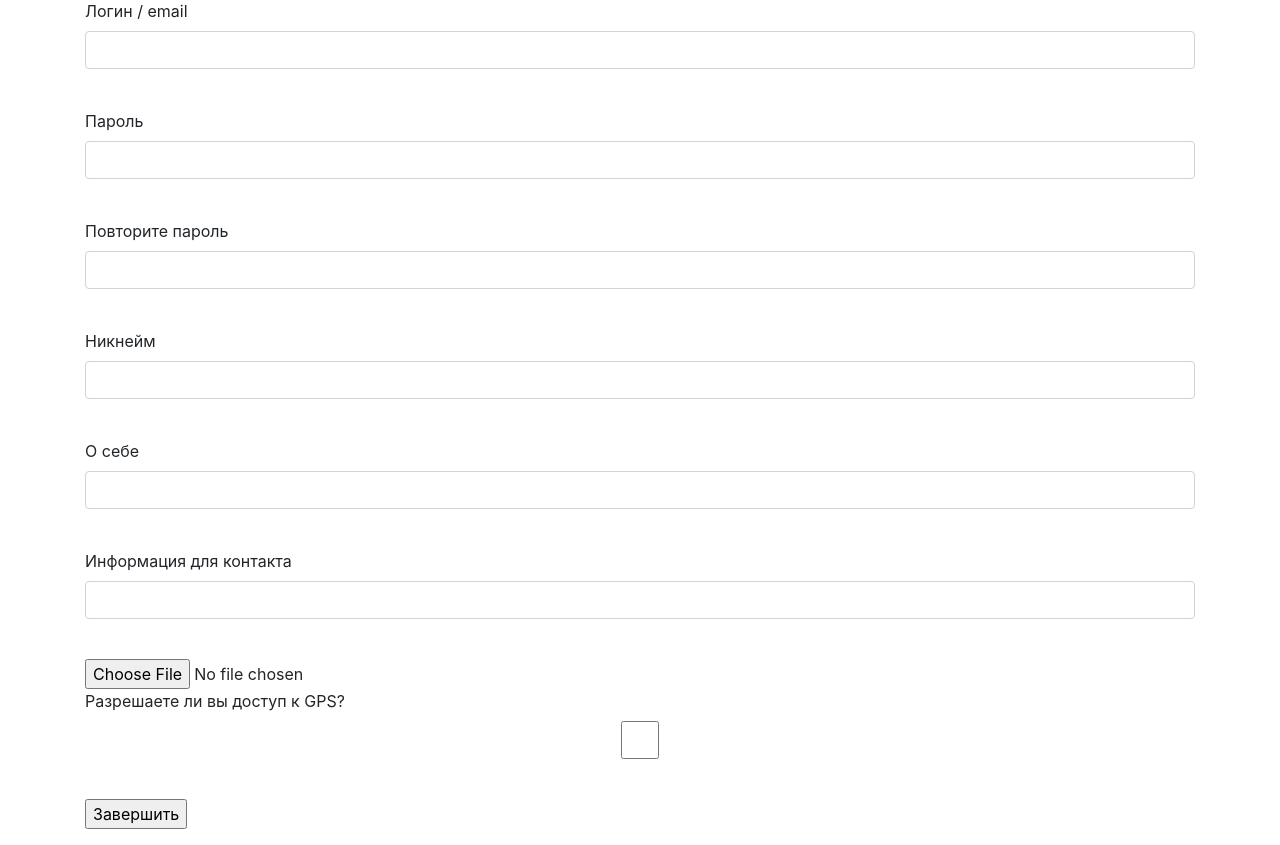
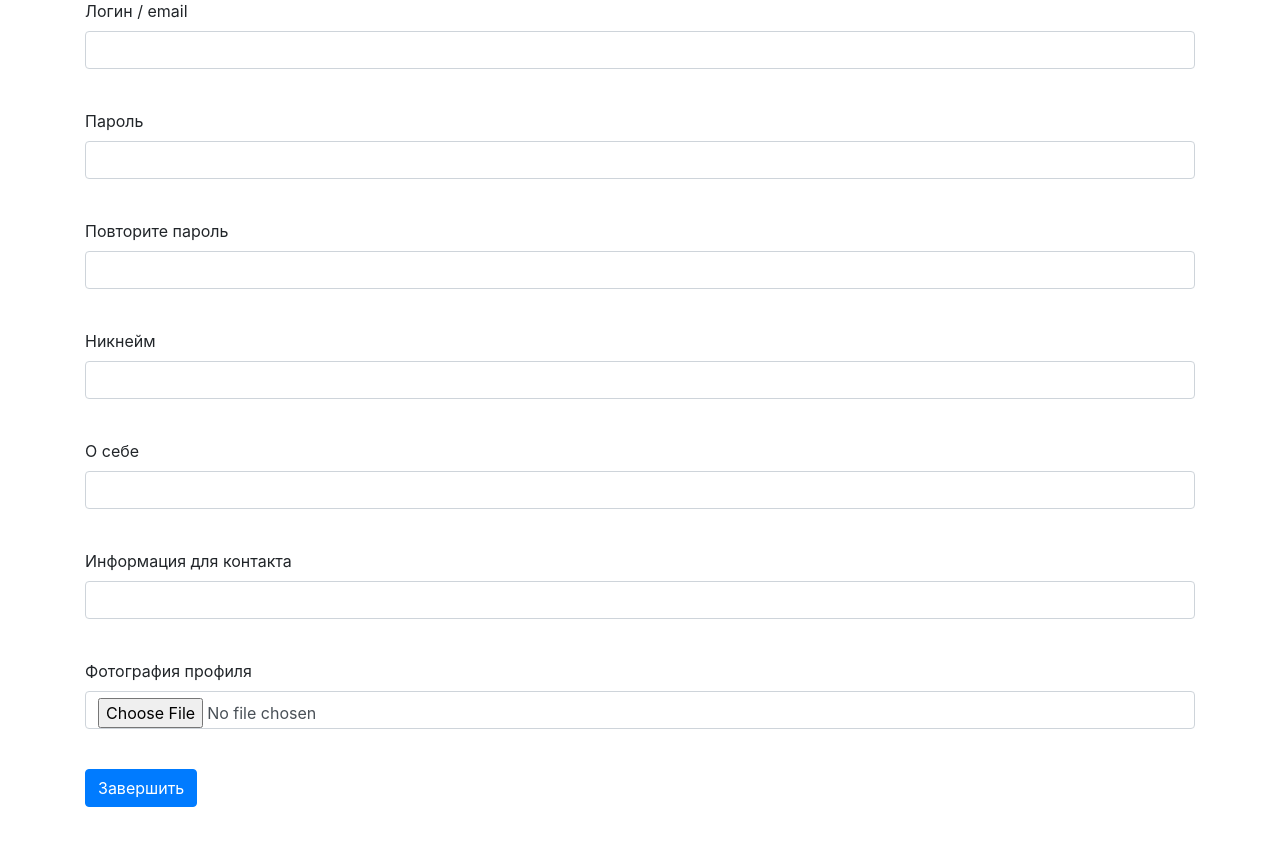
Before and after one commit to Choriso/Connectify, a Flask app: page /register in a window 1280 px wide. Shown: the part 157-1002 px from the top of the page. After the commit the page ends 964 px from the top, so only its background shows below. Run offline with Flask 3, Linux system fonts and the light colour scheme; some libraries are stand-ins or nearby versions.

Commit message:
картинки first version

```diff
--- a/data/user.py
+++ b/data/user.py
@@ -1,3 +1,4 @@
+
 import sqlalchemy
 from .session import SqlAlchemyBase
 from sqlalchemy import orm
@@ -23,6 +24,5 @@ class User(SqlAlchemyBase, UserMixin):
     hashed_password = sqlalchemy.Column(sqlalchemy.String, nullable=True)
     information = sqlalchemy.Column(sqlalchemy.String, nullable=True)
     connection = sqlalchemy.Column(sqlalchemy.String, nullable=True)
-    image = sqlalchemy.Column(sqlalchemy.LargeBinary)
-    is_allow_gps = sqlalchemy.Column(sqlalchemy.Boolean, nullable=True)
+    image = sqlalchemy.Column(sqlalchemy.String, nullable=True)
     interests = orm.relationship("Interest", back_populates='user')
--- a/forms/user.py
+++ b/forms/user.py
@@ -1,5 +1,6 @@
 from flask_wtf import FlaskForm
-from wtforms import PasswordField, StringField, SubmitField, EmailField, BooleanField
+from flask_wtf.file import FileRequired
+from wtforms import PasswordField, StringField, SubmitField, EmailField, BooleanField, FileField
 from wtforms.validators import DataRequired
 
 
@@ -10,7 +11,7 @@ class RegisterForm(FlaskForm):
     name = StringField('Никнейм', validators=[DataRequired()])
     information = StringField('О себе', validators=[DataRequired()])
     connection = StringField('Информация для контакта', validators=[DataRequired()])
-    is_allow_gps = BooleanField('Разрешаете ли вы доступ к GPS?', validators=[DataRequired()])
+    image = FileField('Фотография профиля', validators=[FileRequired()])
     submit = SubmitField('Завершить')
 
 
--- a/main.py
+++ b/main.py
@@ -1,11 +1,17 @@
-from flask import Flask, render_template, redirect, request, make_response, session, abort
+
+import os
+
+from flask import Flask, render_template, redirect, request, make_response, session, abort, url_for
+from werkzeug.utils import secure_filename
+
 from data import session
 from data.user import User
 from data.interest import Interest
 from forms.interest import InterestForm
 from forms.user import RegisterForm, LoginForm
 from flask_login import LoginManager, login_user, login_required, logout_user, current_user
-from get_similar import similar
+#from get_similar import line_vector, cosdis
+
 app = Flask(__name__)
 app.config['SECRET_KEY'] = 'yandexlyceum_secret_key'
 login_manager = LoginManager()
@@ -67,9 +73,14 @@ def reqister():
             email=form.email.data,
             information=form.information.data,
             connection=form.connection.data,
-            image=form.request.files['file'].read(),
-            is_allow_gps=form.is_allow_gps.data
+            image=form.image.data
         )
+        if form.validate_on_submit():
+            f = form.photo.data
+            filename = secure_filename(user.image)
+
+        f.save(os.path.join(app.instance_path, 'photos', filename))
+        print(user.image)
         user.set_password(form.password.data)
         db_sess.add(user)
         db_sess.commit()
@@ -77,27 +88,35 @@ def reqister():
     return render_template('register.html', title='Регистрация', form=form)
 
 
+@app.route('/profile', methods=['GET', 'POST'])
+@login_required
+def profile():
+    db_sess = session.create_session()
+    user = db_sess.query(User).get(current_user.id)
+    interest = db_sess.query(Interest).filter(Interest.user == current_user)
+    return render_template('profile.html', title='Профиль', interest=interest, current_user=current_user)
+
+
 @app.route('/search', methods=['GET'])
-def search():
-    query = request.args.get('q')
-    db_sess = session.create_session()
-    # Получаем значение из параметра 'q' в запросе
-    # Здесь можно выполнить логику обработки запроса, например, выполнить поиск в базе данных или другие действия
-    return f'Вы выполнили поиск по запросу: {query}'
-    if query:
-        all_interests = db_sess.query(Interest)
-        interest_searched = []
-        searched = False
-        for i in all_interests:
-            for w in i.title:
-                if similar(query, w) > 0.6:
-                    searched = True
-            for w in i.description:
-                if similar(query, w) > 0.6:
-                    searched = True
-            if searched:
-                interest_searched.append(i)
-        return render_template("index.html", interests=interest_searched)
+#def search():
+#    SIMILAR_RATIO = 0.5
+#    query = request.args.get('q')
+#    if query == "все":
+#        return redirect("/")
+#    db_sess = session.create_session()
+#    if query:
+#        vector_query = line_vector(query)
+#        all_interests = db_sess.query(Interest)
+#        interest_searched = {}
+#        for i in all_interests:
+#            tittle_cos = cosdis(vector_query, line_vector(i.title))
+#            disc_cos = cosdis(vector_query, line_vector(i.description))
+#            if tittle_cos > SIMILAR_RATIO:
+#                interest_searched[i] = tittle_cos
+#            elif disc_cos > SIMILAR_RATIO:
+#                interest_searched[i] = disc_cos
+#        sorted_interests = [i[0] for i in sorted(interest_searched.items(), key=lambda item: item[1])][::-1]
+#        return render_template("index.html", interest=sorted_interests)
 
 
 # вход в учётную запись
@@ -157,7 +176,6 @@ def edit_news(id):
         if interest:
             form.title.data = interest.title
             form.description.data = interest.description
-            form.tags.data = interest.tags
         else:
             abort(404)
     if form.validate_on_submit():
@@ -166,7 +184,6 @@ def edit_news(id):
         if interest:
             interest.title = form.title.data
             interest.description = form.description.data
-            interest.tags = form.tags.data
             db_sess.commit()
             return redirect('/')
         else:
@@ -189,7 +206,11 @@ def news_delete(id):
         db_sess.commit()
     else:
         abort(404)
-    return redirect('/')
+    previous_page = request.referrer
+    if previous_page:
+        return redirect(previous_page)
+    else:
+        return redirect(url_for('index'))
 
 
 @app.route("/cookie_test")
--- a/templates/register.html
+++ b/templates/register.html
@@ -1,3 +1,4 @@
+
 {% extends "base.html" %}
 
 {% block content %}
@@ -58,21 +59,16 @@
             </p>
         {% endfor %}
     </p>
-    <div class="center">
-        <form method="POST" action="/" enctype="multipart/form-data">
-            <input class="ok" type="file" name="file">
-        </form>
-    </div>
     <p>
-        {{ form.is_allow_gps.label }}<br>
-        {{ form.is_allow_gps(class="form-control") }}<br>
-        {% for error in form.is_allow_gps.errors %}
+        {{ form.image.label }}<br>
+        {{ form.image(class="form-control") }}<br>
+        {% for error in form.image.errors %}
             <p class="alert alert-danger" role="alert">
                 {{ error }}
             </p>
         {% endfor %}
     </p>
-    <p>{{ form.submit(type="submit", class="op") }}</p>
+    <p>{{ form.submit(type="submit", class="btn btn-primary") }}</p>
     {{message}}
 </form>
 {% endblock %}
```
